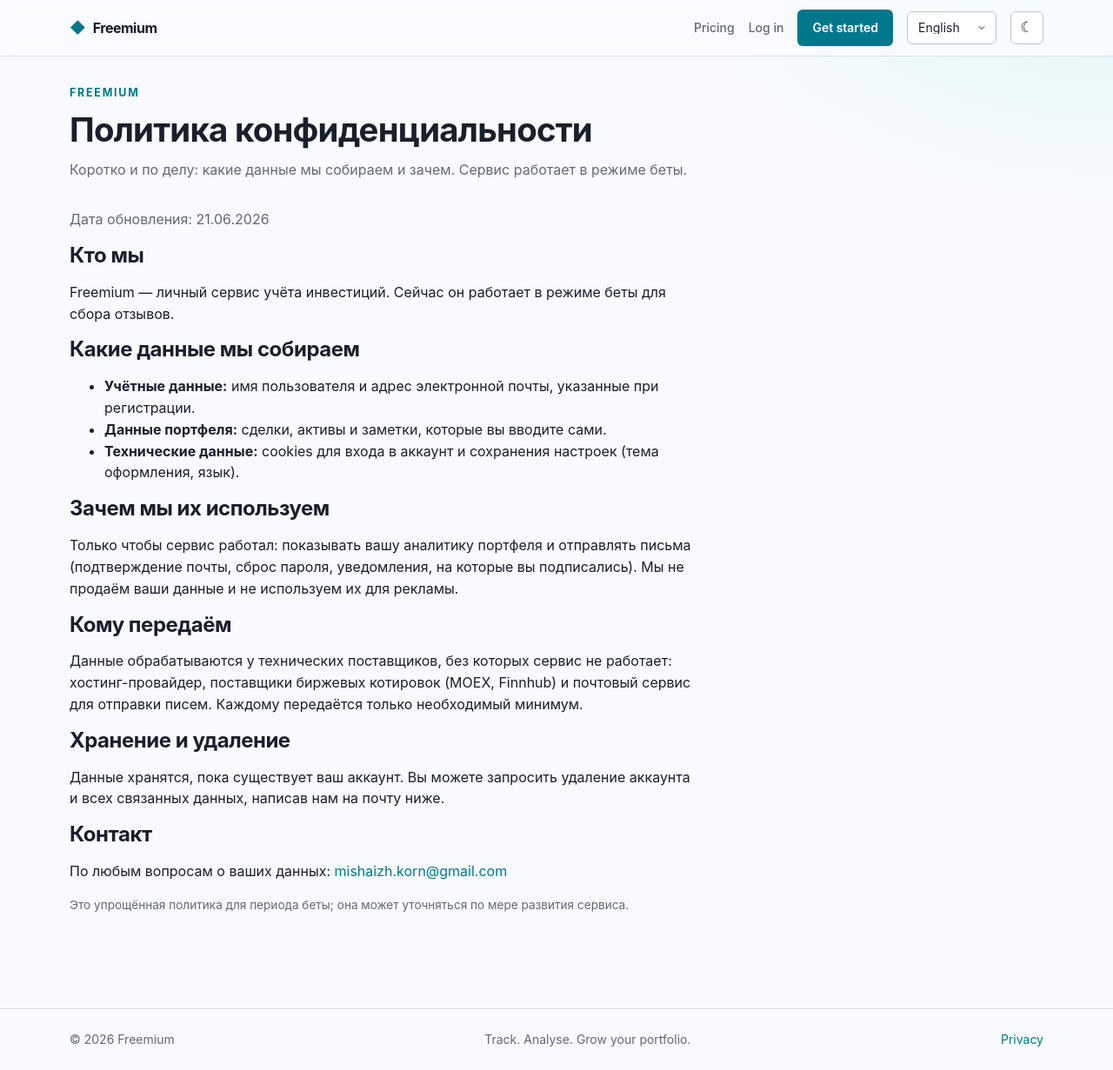
After one commit to misha-korn/freemium, a Django app: page /privacy/ in a window 1280 px wide. The commit adds this page. Shown: the whole page at 87% size. Run offline with Django 5.2, Linux system fonts and the light colour scheme; parts of the project's set-up code (start-up, migrations or seed data) failed here and were passed over.

Commit message:
feat: gate paid checkout behind BILLING_ENABLED + privacy page
Prepares a payment-free public beta (no self-employed status / provider yet):

- BILLING_ENABLED master switch (default False). While off, the
  "Upgrade to Pro" CTA on the pricing and subscription pages renders a
  disabled "Coming soon" state, and UpgradeView short-circuits to pricing
  instead of starting a checkout that dead-ends in prod (the dev confirm
  page 404s there). Nothing about plan rules or Pro feature gating is
  removed — flip to True (with a real provider + keys) to sell again.
- Privacy policy page at /privacy, linked from the footer (RU, collects
  email + portfolio data so a basic policy is expected for the launch).
- i18n: "Coming soon", "Paid plans are coming soon.", "Privacy".
- Tests: existing checkout tests opt into BILLING_ENABLED=True; a new test
  asserts the disabled path is a no-op redirect with no Payment created.

Co-Authored-By: Claude Opus 4.8 <noreply@anthropic.com>

```diff
--- a/apps/accounts/views.py
+++ b/apps/accounts/views.py
@@ -47,4 +47,5 @@ class SubscriptionView(LoginRequiredMixin, TemplateView):
         ).first()
         ctx["pro_price"] = settings.PRO_PRICE_AMOUNT
         ctx["pro_currency"] = settings.PRO_PRICE_CURRENCY
+        ctx["billing_enabled"] = settings.BILLING_ENABLED
         return ctx
--- a/apps/billing/templates/billing/pricing.html
+++ b/apps/billing/templates/billing/pricing.html
@@ -42,11 +42,14 @@
       {% if is_pro %}
         <span class="badge">{% trans "Current plan" %}</span>
         <a class="btn btn--ghost" href="{% url 'accounts:subscription' %}">{% trans "Manage subscription" %}</a>
-      {% else %}
+      {% elif billing_enabled %}
         <form method="post" action="{% url 'billing:upgrade' %}">
           {% csrf_token %}
           <button class="btn btn--primary btn--block" type="submit">{% trans "Upgrade to Pro" %}</button>
         </form>
+      {% else %}
+        <button class="btn btn--primary btn--block" type="button" disabled>{% trans "Coming soon" %}</button>
+        <p class="text-muted" style="font-size:0.85rem;">{% trans "Paid plans are coming soon." %}</p>
       {% endif %}
     {% else %}
       <a class="btn btn--primary" href="{% url 'account_signup' %}">{% trans "Get started" %}</a>
--- a/config/settings/base.py
+++ b/config/settings/base.py
@@ -282,6 +282,11 @@ FX_RATES: dict[str, dict[str, str]] = {}
 # Active payment provider: "dev" simulates checkout/webhooks for local testing
 # (no keys, no real money); swap to "yookassa"/"stripe" once keys are set.
 BILLING_PROVIDER = env("BILLING_PROVIDER", default="dev")
+# Master switch for paid checkout. Default False: until a real provider
+# (YooKassa/Stripe) is wired with keys, the "Upgrade to Pro" CTA shows a
+# "coming soon" state instead of a broken checkout. Flip to True to sell again —
+# nothing about the plan or feature gating is removed, only the buy button.
+BILLING_ENABLED = env.bool("BILLING_ENABLED", default=False)
 # Pro plan price + billing period. DecimalField/Decimal elsewhere — string here.
 PRO_PRICE_AMOUNT = env("PRO_PRICE_AMOUNT", default="499")
 PRO_PRICE_CURRENCY = env("PRO_PRICE_CURRENCY", default="RUB")
--- a/config/urls.py
+++ b/config/urls.py
@@ -11,6 +11,11 @@ urlpatterns = [
     path("accounts/", include("allauth.account.urls")),
     # App routes
     path("", TemplateView.as_view(template_name="home.html"), name="home"),
+    path(
+        "privacy/",
+        TemplateView.as_view(template_name="legal/privacy.html"),
+        name="privacy",
+    ),
     path("u/", include("apps.accounts.urls")),
     path("portfolio/", include("apps.portfolio.urls")),
     path("billing/", include("apps.billing.urls")),
--- a/templates/base.html
+++ b/templates/base.html
@@ -96,6 +96,7 @@
     <div class="container site-footer__inner">
       <span>© {% now "Y" %} Freemium</span>
       <span class="site-footer__muted">{% trans "Track. Analyse. Grow your portfolio." %}</span>
+      <a class="site-footer__muted" href="{% url 'privacy' %}">{% trans "Privacy" %}</a>
     </div>
   </footer>
 
--- /dev/null
+++ b/templates/legal/privacy.html
@@ -0,0 +1,41 @@
+{% extends "base.html" %}
+{% load i18n %}
+{% block title %}Политика конфиденциальности · Freemium{% endblock %}
+
+{% block content %}
+<div class="page-header">
+  <div>
+    <p class="eyebrow">Freemium</p>
+    <h1 class="page-header__title">Политика конфиденциальности</h1>
+    <p class="page-header__sub">Коротко и по делу: какие данные мы собираем и зачем. Сервис работает в режиме беты.</p>
+  </div>
+</div>
+
+<div class="stack" style="max-width:720px;">
+  <p class="text-muted">Дата обновления: 21.06.2026</p>
+
+  <h2>Кто мы</h2>
+  <p>Freemium — личный сервис учёта инвестиций. Сейчас он работает в режиме беты для сбора отзывов.</p>
+
+  <h2>Какие данные мы собираем</h2>
+  <ul>
+    <li><strong>Учётные данные:</strong> имя пользователя и адрес электронной почты, указанные при регистрации.</li>
+    <li><strong>Данные портфеля:</strong> сделки, активы и заметки, которые вы вводите сами.</li>
+    <li><strong>Технические данные:</strong> cookies для входа в аккаунт и сохранения настроек (тема оформления, язык).</li>
+  </ul>
+
+  <h2>Зачем мы их используем</h2>
+  <p>Только чтобы сервис работал: показывать вашу аналитику портфеля и отправлять письма (подтверждение почты, сброс пароля, уведомления, на которые вы подписались). Мы не продаём ваши данные и не используем их для рекламы.</p>
+
+  <h2>Кому передаём</h2>
+  <p>Данные обрабатываются у технических поставщиков, без которых сервис не работает: хостинг-провайдер, поставщики биржевых котировок (MOEX, Finnhub) и почтовый сервис для отправки писем. Каждому передаётся только необходимый минимум.</p>
+
+  <h2>Хранение и удаление</h2>
+  <p>Данные хранятся, пока существует ваш аккаунт. Вы можете запросить удаление аккаунта и всех связанных данных, написав нам на почту ниже.</p>
+
+  <h2>Контакт</h2>
+  <p>По любым вопросам о ваших данных: <a href="mailto:mishaizh.korn@gmail.com">mishaizh.korn@gmail.com</a></p>
+
+  <p class="text-muted" style="font-size:0.85rem;">Это упрощённая политика для периода беты; она может уточняться по мере развития сервиса.</p>
+</div>
+{% endblock %}
```
Also changed, not shown: apps/accounts/templates/accounts/subscription.html (+9 -4 lines), apps/billing/tests/test_checkout.py (+15 -2 lines), apps/billing/views.py (+7 -0 lines), locale/de/LC_MESSAGES/django.po, locale/es/LC_MESSAGES/django.po, locale/fr/LC_MESSAGES/django.po, locale/ru/LC_MESSAGES/django.po, locale/zh_Hans/LC_MESSAGES/django.po, 5 other files.
